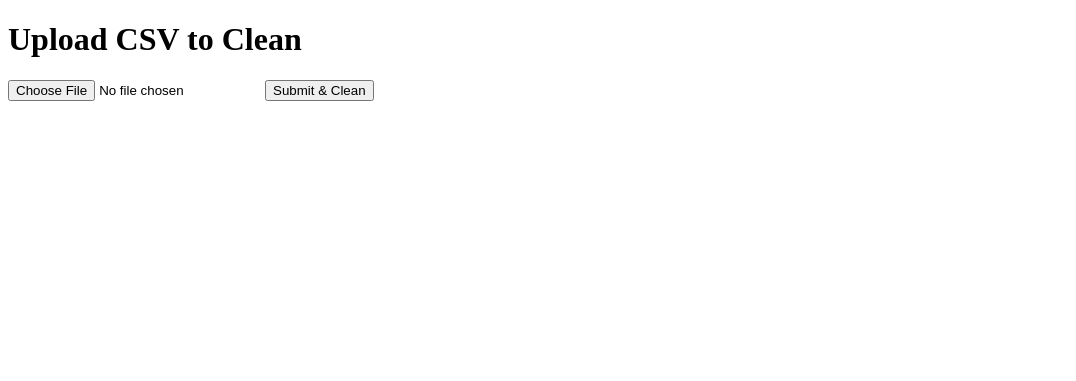
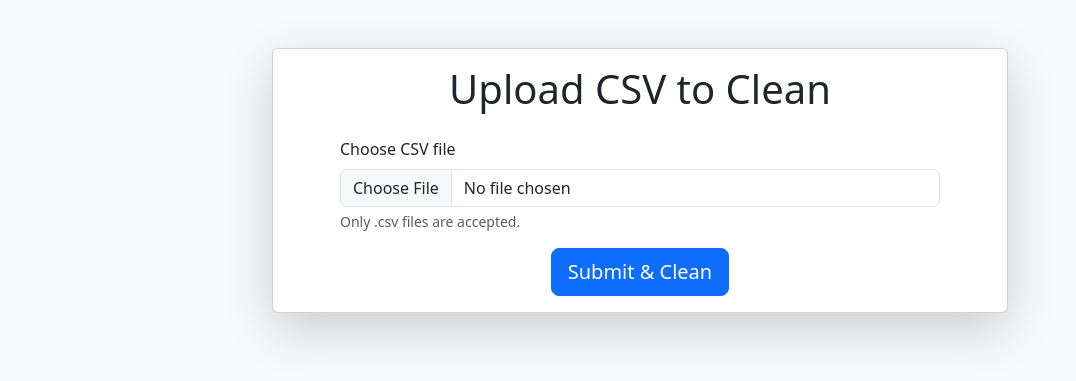
Before and after one commit to Gopalgupta08/Auto_Data_Cleaning, a Flask app: page / in a window 1280 px wide. Shown: the top 381 px of the page, without its empty margins (0-1076 px from the left). Run offline with Flask 3, Linux system fonts and the light colour scheme; some libraries are stand-ins or nearby versions.

Commit message:
Update index.html

```diff
--- a/app/templates/index.html
+++ b/app/templates/index.html
@@ -1,17 +1,46 @@
 <!doctype html>
-<html>
+<html lang="en">
+<head>
+    <meta charset="utf-8" />
+    <title>Data Cleaner</title>
+    <meta name="viewport" content="width=device-width,initial-scale=1" />
+    <link href="https://cdn.jsdelivr.net/npm/bootstrap@5.3.8/dist/css/bootstrap.min.css" rel="stylesheet"
+        integrity="sha384-sRIl4kxILFvY47J16cr9ZwB07vP4J8+LH7qKQnuqkuIAvNWLzeN8tE5YBujZqJLB" crossorigin="anonymous">
+</head>
+<body class="bg-light">
 
-<head>
-    <meta charset="utf-8">
-    <title>Data Cleaner</title>
-</head>
+<div class="container">
+    <div class="row justify-content-center py-5">
+        <div class="col-lg-8 col-md-10">
+            <div class="card shadow-lg">
+                <div class="card-body">
+                    <h1 class="card-title text-center mb-4">Upload CSV to Clean</h1>
 
-<body>
-    <h1>Upload CSV to Clean</h1>
-    <form action="/api/clean" method="post" enctype="multipart/form-data">
-        <input type="file" name="file" accept=".csv" required>
-        <button type="submit">Submit & Clean</button>
-    </form>
+                    <!-- If using Flask-WTF add CSRF token here -->
+                    <form action="/api/clean" method="post" enctype="multipart/form-data" class="mx-auto" style="max-width:600px;">
+                        <div class="mb-3">
+                            <label for="csvFile" class="form-label">Choose CSV file</label>
+                            <input id="csvFile" class="form-control" type="file" name="file" accept=".csv" required>
+                            <div class="form-text">Only .csv files are accepted.</div>
+                        </div>
+
+                        <div class="text-center">
+                            <button type="submit" class="btn btn-primary btn-lg">Submit &amp; Clean</button>
+                        </div>
+                    </form>
+
+                </div>
+            </div>
+        </div>
+    </div>
+</div>
+
+<!-- Js files -->
+<script src="https://cdn.jsdelivr.net/npm/@popperjs/core@2.11.8/dist/umd/popper.min.js"
+    integrity="sha384-I7E8VVD/ismYTF4hNIPjVp/Zjvgyol6VFvRkX/vR+Vc4jQkC+hVqc2pM8ODewa9r"
+    crossorigin="anonymous"></script>
+<script src="https://cdn.jsdelivr.net/npm/bootstrap@5.3.8/dist/js/bootstrap.min.js"
+    integrity="sha384-G/EV+4j2dNv+tEPo3++6LCgdCROaejBqfUeNjuKAiuXbjrxilcCdDz6ZAVfHWe1Y"
+    crossorigin="anonymous"></script>
 </body>
-
 </html>
```
